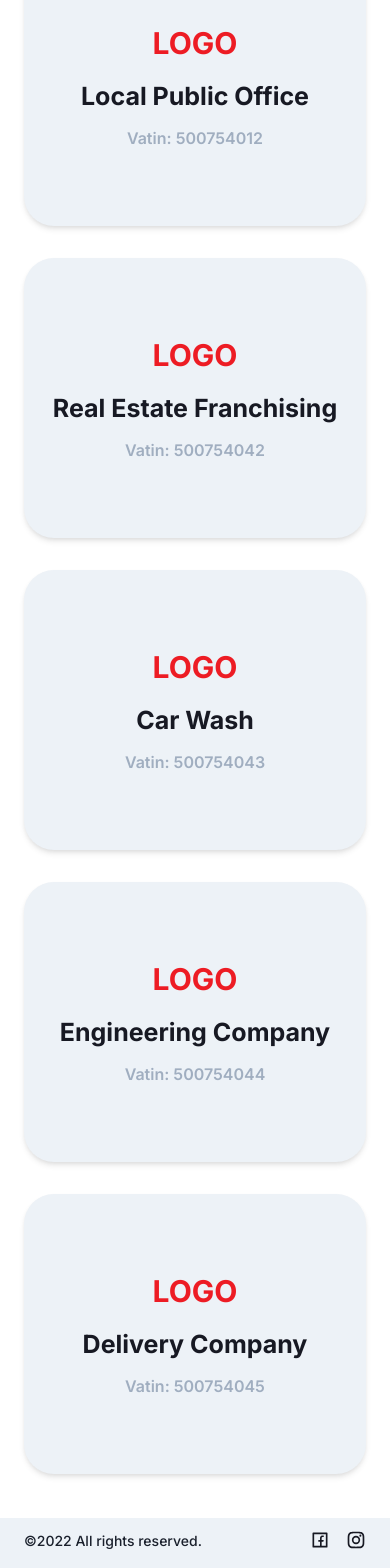
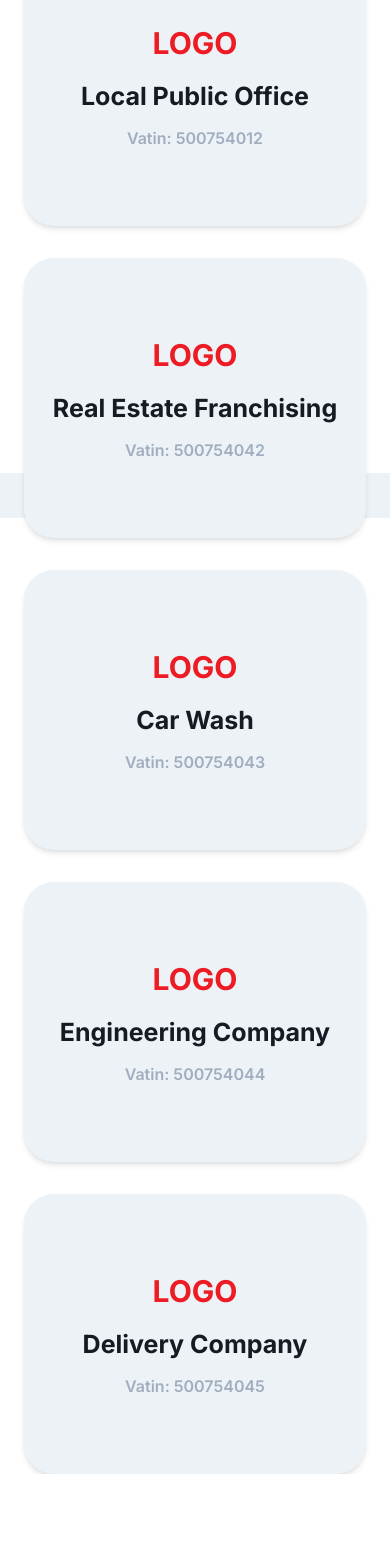
Before and after one commit to WelliWillers/CelCompanies, a Next.js app: page / in a window 390 px wide. Shown: the part 326-1894 px from the top of the page. After the commit the page ends 1800 px from the top, so only its background shows below. Built offline with nearby package versions, Linux system fonts and the light colour scheme; data requests are answered from the project's data file.

Commit message:
ajust responsive

```diff
--- a/src/components/Footer/index.tsx
+++ b/src/components/Footer/index.tsx
@@ -10,14 +10,14 @@ export function Footer(){
                 <Box>
                     <Text fontSize="sm">©2022 All rights reserved.</Text>
                 </Box>
-                <Flex gap={4}>
+                {/* <Flex gap={4}>
                     <Link target="_blank" href="#0">
                         <Icon cursor="pointer" color={IconsTextColorTheme} as={RiFacebookBoxLine} fontSize="20"/>
                     </Link>
                     <Link target="_blank" href="#0">
                         <Icon cursor="pointer" color={IconsTextColorTheme} as={RiInstagramLine} fontSize="20"/>
                     </Link>
-                </Flex>
+                </Flex> */}
             </Flex>
         </Flex>
     )
--- a/src/components/Layout/CommunsParts.tsx
+++ b/src/components/Layout/CommunsParts.tsx
@@ -11,7 +11,8 @@ interface CommunsPartsProps {
 
 export default function CommunsParts({title, subtitle, children}: CommunsPartsProps){
     return (
-        <Flex direction="column" h={{base: "auto", lg: "100vh"}}>
+        <Box h="100vh">
+            <Flex direction="column" height={{base: "100%"}}>
                 <Header/>
 
                 <Flex w="100%" h="100%" minHeight="65vh" maxWidth={1480} my="6" px="6" pb="5" mx="auto" flexDirection="column">
@@ -27,5 +28,6 @@ export default function CommunsParts({title, subtitle, children}: CommunsPartsPr
 
                 <Footer />
             </Flex>
+        </Box>
     )
 }
--- a/src/pages/number/[numberId].tsx
+++ b/src/pages/number/[numberId].tsx
@@ -28,7 +28,6 @@ export default function Number(){
         await axios.get(`/phone_numbers?id=${numberId}`)
             .then((response) => {
                 const data = response.data
-                toast.success('Numbers found!');
                 setSelectedNumber(data[0])
             })
             .catch(function (error) {
```
Lines whose indentation alone changed are shown as unchanged.
